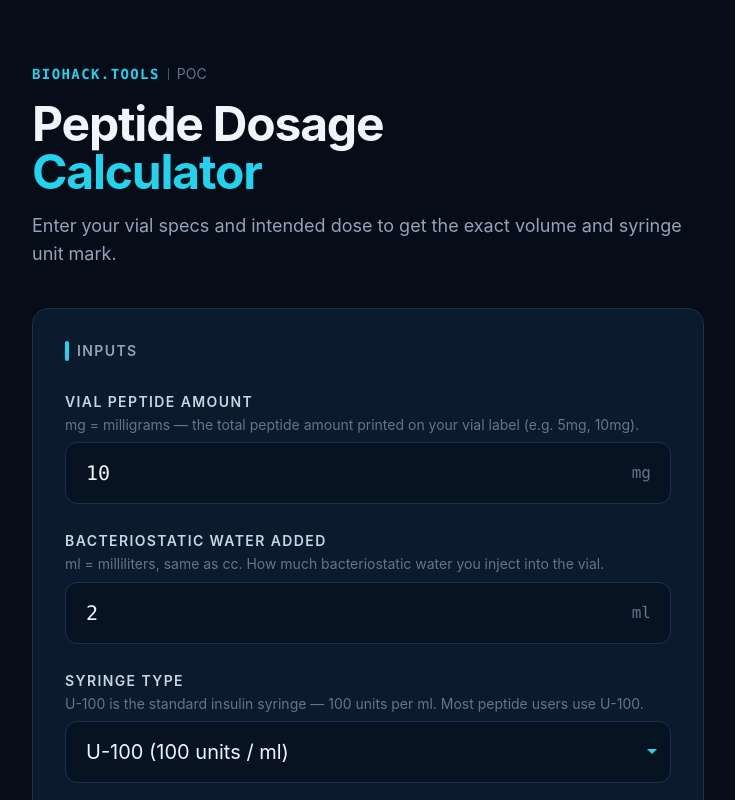
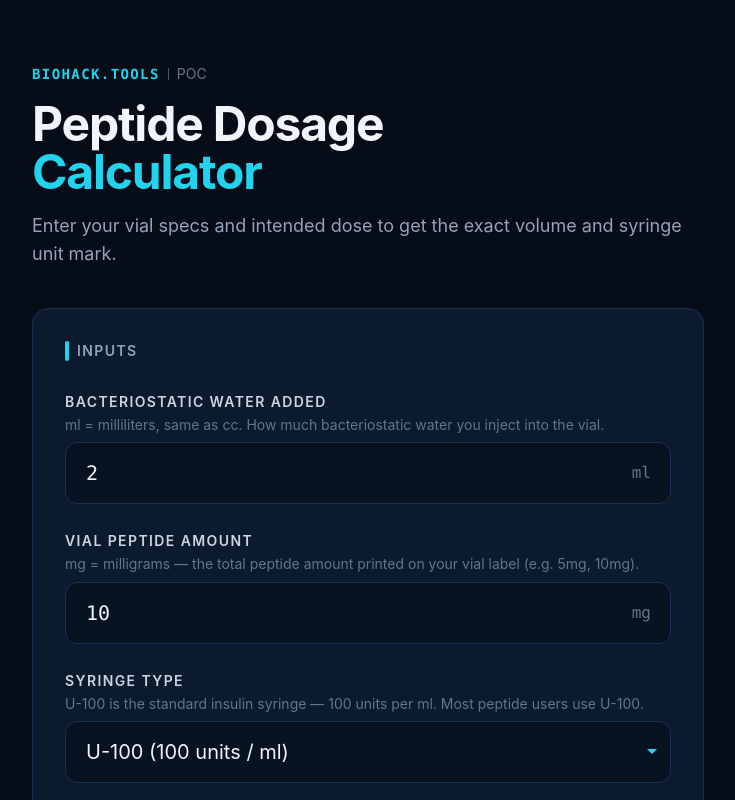
Before and after one commit to hanseric245/biohack-tools, a Next.js app: page / in a window 1280 px wide. Shown: the top 800 px of the page, without its empty margins (272-1007 px from the left). Built offline with nearby package versions, Linux system fonts and the light colour scheme.

Commit message:
Move bacteriostatic water to first input field
Co-Authored-By: Claude Sonnet 4.6 <noreply@anthropic.com>

```diff
--- a/app/components/PeptideCalculator.tsx
+++ b/app/components/PeptideCalculator.tsx
@@ -190,20 +190,20 @@ export default function PeptideCalculator() {
 
             <div className="flex flex-col gap-6">
               <NumericInput
+                label="Bacteriostatic Water Added"
+                hint="ml = milliliters, same as cc. How much bacteriostatic water you inject into the vial."
+                value={waterMl}
+                onChange={setWaterMl}
+                unit="ml"
+                placeholder="2"
+              />
+              <NumericInput
                 label="Vial Peptide Amount"
                 hint="mg = milligrams — the total peptide amount printed on your vial label (e.g. 5mg, 10mg)."
                 value={vialMg}
                 onChange={setVialMg}
                 unit="mg"
                 placeholder="5"
-              />
-              <NumericInput
-                label="Bacteriostatic Water Added"
-                hint="ml = milliliters, same as cc. How much bacteriostatic water you inject into the vial."
-                value={waterMl}
-                onChange={setWaterMl}
-                unit="ml"
-                placeholder="2"
               />
 
               {/* Syringe type */}
```
